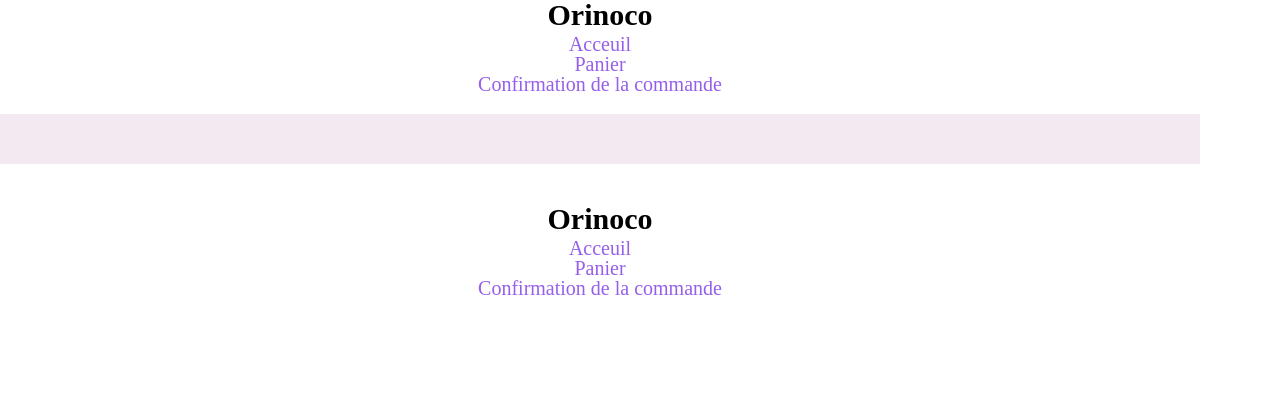
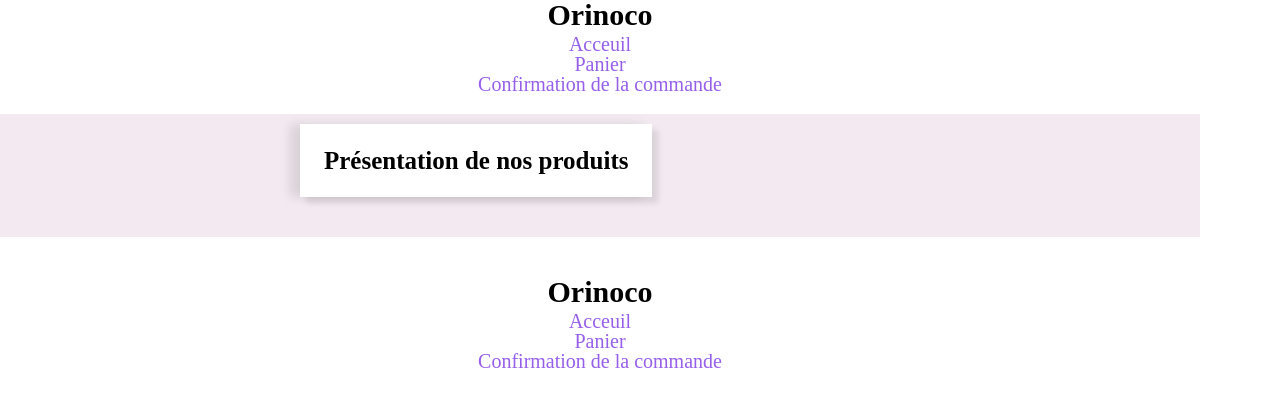
Before and after one commit to CloeBlanchard/CloeBlanchard_5_24052021, a website: page index.html in a window 1280 px wide. Drawn offline with Linux system fonts and the light colour scheme; no server answers.

Commit message:
erreur w3c

```diff
--- a/index.html
+++ b/index.html
@@ -21,7 +21,9 @@
         </nav>
     </header>
 
-    <section id="page_acceuil"></section>
+    <section id="page_acceuil">
+        <h2 class="titre_acceuil">Présentation de nos produits</h2>
+    </section>
 
     <footer>
         <h3>Orinoco</h3>
--- a/scss/pages/_accueil.scss
+++ b/scss/pages/_accueil.scss
@@ -4,10 +4,17 @@
     padding-top: 10px;
     margin-bottom: 40px;
 }
+.titre_acceuil {
+    font-weight: bold;
+    background-color: white;
+    padding: 2%;
+    text-align: center;
+    font-size: 25px;
+    box-shadow: 6px 6px 6px rgba(0, 0, 0, 0.1), -0.4em 0 0.4em rgba(0, 0, 0, 0.1);
+}
 .carte_teddies {
     border: solid 0px;
     background-color: white;
-    border-radius: 20px;
     box-shadow: 6px 6px 6px rgba(0, 0, 0, 0.1), -0.4em 0 0.4em rgba(0, 0, 0, 0.1);
     margin-top: 5%;
     margin-left: 5%;
@@ -24,7 +31,6 @@ a {
     width: 100%;
     height: 260px;
     object-fit: cover;
-    border-radius: 20px 20px 0px 0px;
 }
 .name_teddies {
     font-size: 25px;
@@ -44,7 +50,6 @@ a {
     text-align: center;
     color: chocolate;
     padding: 15px;
-    border-radius: 0px 0px 20px 20px;
     box-shadow: 3px 3px 3px rgba(0, 0, 0, 0.13), -0.4em 0 0.4em rgba(0, 0, 0, 0.13);
 }
 .info2_teddies:hover {
@@ -111,6 +116,11 @@ a {
         width: 100%;
         height: 235px;
     }
+    .titre_acceuil {
+        height: 15%;
+        margin-left: 25%;
+    }
+
 }
 @media screen and (min-width: 874px) {
     .carte_teddies {
```
Also changed, not shown: css/style.css, 1 other file.
